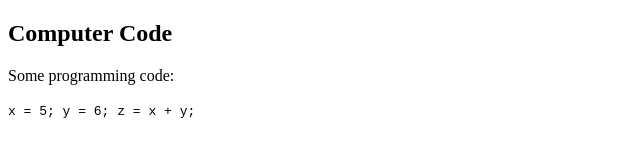
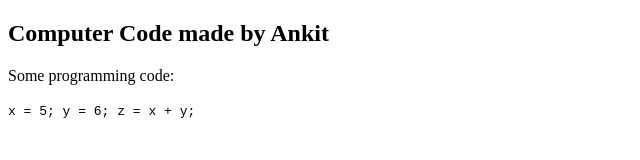
Before and after one commit to CEIT123/dac, a plain HTML site: page index.html in a window 1280 px wide. Shown: the whole page, without its empty margins (0-640 px from the left). Drawn offline with Linux system fonts and the light colour scheme.

Commit message:
made the changes in heading

```diff
--- a/index.html
+++ b/index.html
@@ -2,7 +2,7 @@
 <html>
 <body>
 
-<h2>Computer Code</h2>
+<h2>Computer Code made by Ankit</h2>
 <p>Some programming code:</p>
 
 <code>
```
